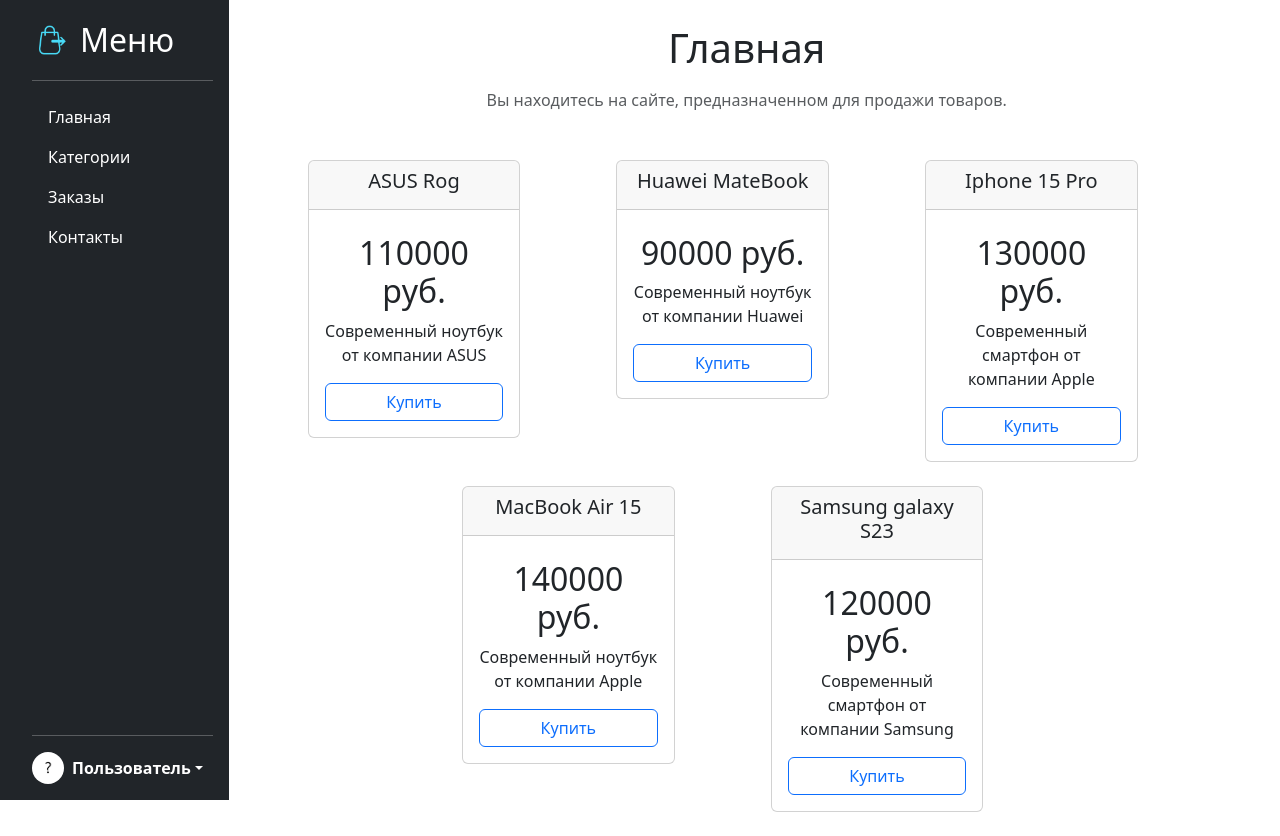
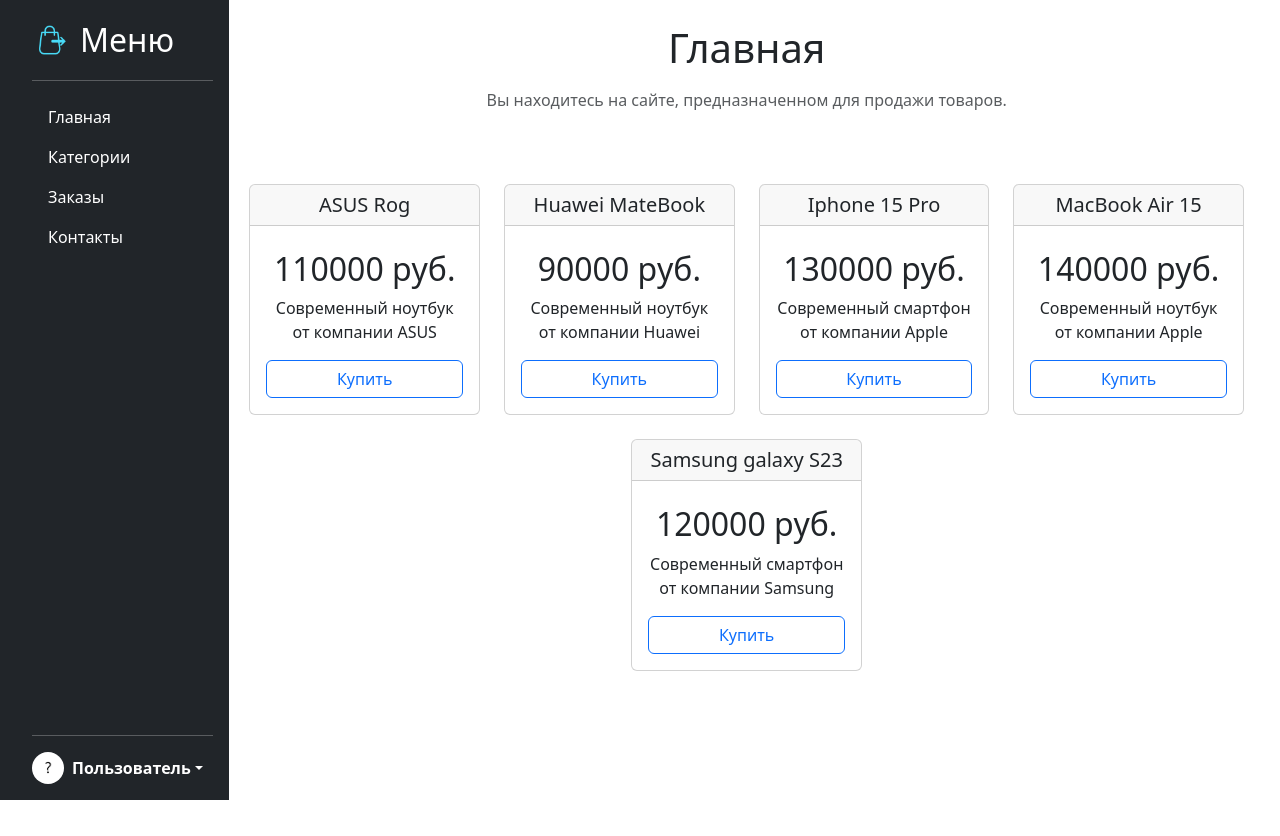
Before and after one commit to xzista/homework_4, a Django app: template catalog/templates/home.html in a window 1280 px wide. After the commit the page ends 800 px from the top, so only its background shows below. Run offline with Django 5.2, Linux system fonts and the light colour scheme; the template is opened without the code that fills it: values that come from a table or form of the project are taken from there, others are empty; data comes from the database, SQL or seed files in the repository; some libraries are stand-ins or nearby versions.

Commit message:
improvement product_list.html

```diff
--- a/catalog/templates/product_list.html
+++ b/catalog/templates/product_list.html
@@ -1,21 +1,34 @@
-<div class="row justify-content-center mt-5 gx-5">
-    {% for product in latest_products %}
-    <div class="col-md-4 col-lg-3 mb-4 me-5">
-        <div class="card text-center">
+<div class="row justify-content-center mt-5 g-4">
+    {% for product in all_products %}
+    <div class="col-sm-6 col-md-4 col-lg-3">
+        <div class="card text-center h-100 product-card">
             <div class="card-header">
-                <h5>{{ product.name }}</h5>
+                <h5 class="card-title mb-0">{{ product.name }}</h5>
             </div>
-            <div class="card-body">
+            <div class="card-body d-flex flex-column">
                 <h2 class="card-price my-2">{{ product.price }} руб.</h2>
-                <p class="card-text">{{ product.description|truncatechars:100 }}</p>
-                <a href="#" class="btn btn-outline-primary w-100 hover-bg-primary">Купить</a>
-                <!--<a href="#" class="btn w-100" style="
-                            background: transparent;
-                            border: 2px solid #0d6efd;
-                            color: #0d6efd;
-                            transition: all 0.3s">Купить</a>-->
+                <p class="card-text flex-grow-1">{{ product.description|truncatechars:100 }}</p>
+                <a href="#" class="btn btn-outline-primary w-100 mt-auto hover-effect">Купить</a>
             </div>
         </div>
     </div>
     {% endfor %}
 </div>
+
+<style>
+.product-card {
+    transition: transform 0.2s ease, box-shadow 0.2s ease;
+}
+.product-card:hover {
+    transform: translateY(-5px);
+    box-shadow: 0 10px 20px rgba(0,0,0,0.1);
+}
+.hover-effect {
+    transition: all 0.3s ease;
+}
+.hover-effect:hover {
+    background-color: #0d6efd;
+    color: white;
+    border-color: #0d6efd;
+}
+</style>
```
